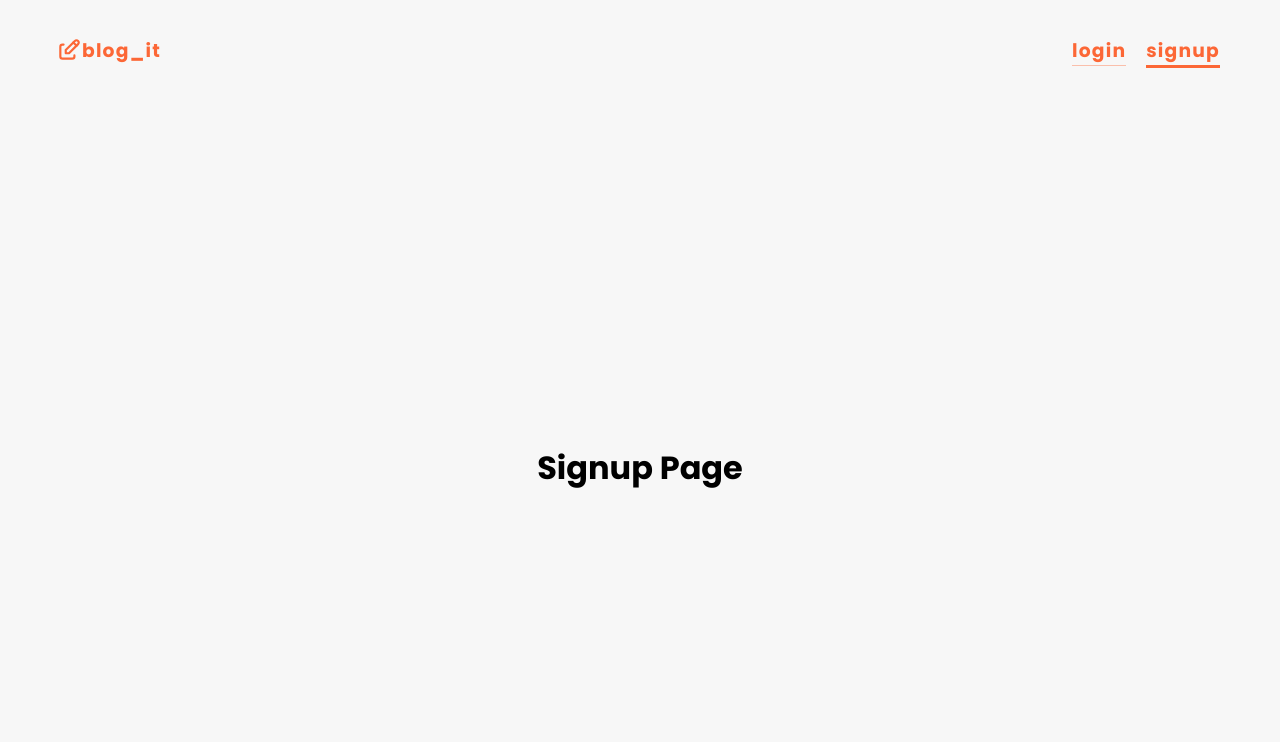
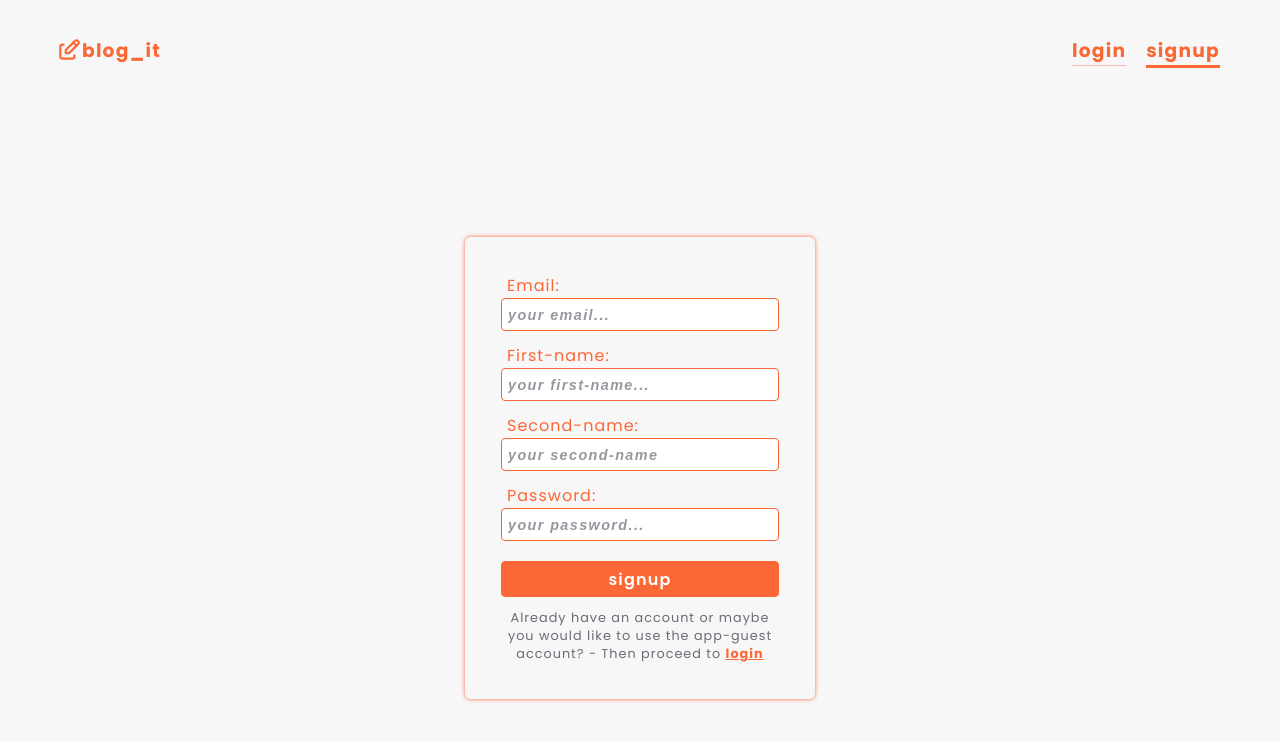
Before and after one commit to andbudha/blog-it-mern, a React (Vite) app in the folder client/: page /signup in a window 1280 px wide. Shown: the top 742 px of the page. Built offline with nearby package versions, Linux system fonts and the light colour scheme.

Commit message:
Signup comp created&styled

```diff
--- a/client/src/pages/Signup/Signup.module.scss
+++ b/client/src/pages/Signup/Signup.module.scss
@@ -4,4 +4,91 @@
 .main_signup_box {
   height: 100%;
   @include flexBox(nowrap, row, center, center);
+  .signup_box {
+    // border: 1px solid;
+    min-height: 400px;
+    width: 350px;
+    border-radius: 6px;
+    padding: 20px;
+    color: $main_font_color;
+    box-shadow: $main_font_color 0px 0px 4px;
+
+    .main_form_box {
+      height: 100%;
+      width: 100%;
+      padding: 10px;
+
+      .input_box {
+        height: 70px;
+        width: 100%;
+        padding: 6px;
+
+        @include flexBox(nowrap, column, center, start);
+        .label {
+          letter-spacing: 1px;
+          font-weight: 400;
+          padding: 0 6px;
+        }
+        .input {
+          border: 1px solid $main_font_color;
+          outline: none;
+          border-radius: 4px;
+          width: 100%;
+          height: 36px;
+          padding: 0 6px;
+          font-size: 1rem;
+          font-weight: 600;
+          letter-spacing: 1.4px;
+          color: $secondary_font_color;
+          &::placeholder {
+            font-size: 0.9rem;
+            opacity: 0.7;
+            font-style: oblique;
+            color: $secondary_font_color;
+          }
+        }
+      }
+      .signup_button_box {
+        height: auto;
+        width: 100%;
+        padding: 6px;
+
+        .signup_button {
+          border: 1px solid $main_font_color;
+          width: 100%;
+          height: 36px;
+          margin-top: 8px;
+          padding: 0 6px;
+          border-radius: 4px;
+          font-size: 1rem;
+          font-weight: 600;
+          letter-spacing: 1.2px;
+          color: $app_background;
+          background-color: $main_font_color;
+          cursor: pointer;
+          @include flexBox(nowrap, column, center, center);
+          &:hover {
+            transition: 0.4s;
+            background-color: $button_background_hover_color;
+          }
+          &:not(:hover) {
+            transition: 0.5s;
+          }
+        }
+      }
+      .info_box {
+        // border: 1px solid;
+        width: 100%;
+        padding: 6px;
+        letter-spacing: 1px;
+        text-align: center;
+        font-size: 0.8rem;
+        color: $secondary_font_color;
+        .login_link {
+          color: $main_font_color;
+          font-weight: 700;
+        }
+      }
+    }
+  }
 }
--- a/client/src/pages/Signup/Signup.tsx
+++ b/client/src/pages/Signup/Signup.tsx
@@ -1,9 +1,111 @@
+import { NavLink } from 'react-router-dom';
 import styles from './Signup.module.scss';
+import { ChangeEvent, useContext } from 'react';
+import { AuthContext } from '../../contexts/AuthContext';
 
 export const Signup = () => {
+  const {
+    signupEmailValue,
+    signupFirstNameValue,
+    signupSecondNameValue,
+    signupPasswordValue,
+    setSignupEmailValue,
+    setSignupFirstNameValue,
+    setSignupSecondNameValue,
+    setSignupPasswordValue,
+  } = useContext(AuthContext);
+  const catchSignupEmailValueHandler = (e: ChangeEvent<HTMLInputElement>) => {
+    setSignupEmailValue(e.currentTarget.value);
+  };
+
+  const catchSignupFirstNameValueHandler = (
+    e: ChangeEvent<HTMLInputElement>
+  ) => {
+    setSignupFirstNameValue(e.currentTarget.value);
+  };
+  const catchSignupSecondNameValueHandler = (
+    e: ChangeEvent<HTMLInputElement>
+  ) => {
+    setSignupSecondNameValue(e.currentTarget.value);
+  };
+
+  const catchPasswordValueHandler = (e: ChangeEvent<HTMLInputElement>) => {
+    setSignupPasswordValue(e.currentTarget.value);
+  };
+
+  const submitSignupFormValuesHandler = () => {
+    const user = {
+      email: signupEmailValue,
+      firstname: signupFirstNameValue,
+      secondname: signupSecondNameValue,
+      password: signupPasswordValue,
+    };
+
+    console.log(user);
+  };
   return (
     <div className={styles.main_signup_box}>
-      <h1>Signup Page</h1>
+      <div className={styles.signup_box}>
+        <form className={styles.main_form_box}>
+          <div className={styles.input_box}>
+            <label className={styles.label}>Email:</label>
+            <input
+              value={signupEmailValue}
+              type="text"
+              className={styles.input}
+              placeholder="your email..."
+              onChange={catchSignupEmailValueHandler}
+            />
+          </div>
+          <div className={styles.input_box}>
+            <label className={styles.label}>First-name:</label>
+            <input
+              value={signupFirstNameValue}
+              type="text"
+              className={styles.input}
+              placeholder="your first-name..."
+              onChange={catchSignupFirstNameValueHandler}
+            />
+          </div>
+          <div className={styles.input_box}>
+            <label className={styles.label}>Second-name:</label>
+            <input
+              value={signupSecondNameValue}
+              type="text"
+              className={styles.input}
+              placeholder="your second-name"
+              onChange={catchSignupSecondNameValueHandler}
+            />
+          </div>
+          <div className={styles.input_box}>
+            <label className={styles.label}>Password:</label>
+            <input
+              value={signupPasswordValue}
+              type="password"
+              className={styles.input}
+              placeholder="your password..."
+              onChange={catchPasswordValueHandler}
+            />
+          </div>
+          <div className={styles.signup_button_box}>
+            <div
+              className={styles.signup_button}
+              onClick={submitSignupFormValuesHandler}
+            >
+              signup
+            </div>
+          </div>
+          <div className={styles.info_box}>
+            <p>
+              Already have an account or maybe you would like to use the
+              app-guest account? - Then proceed to{' '}
+              <NavLink className={styles.login_link} to={'/login'}>
+                login
+              </NavLink>
+            </p>
+          </div>
+        </form>
+      </div>
     </div>
   );
 };
```
